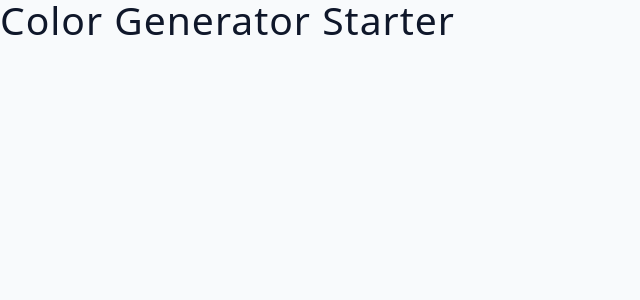
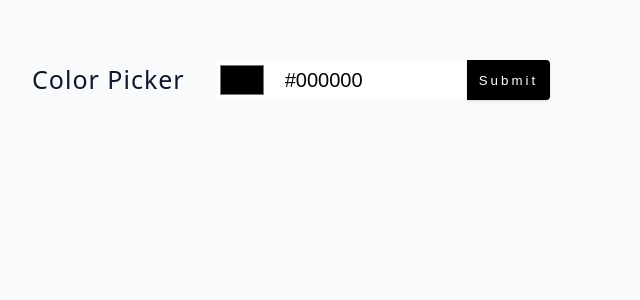
Before and after one commit to season101/Color-Picker, a React (Vite) app: page / in a window 1280 px wide. Shown: the top 300 px of the page, without its empty margins (0-640 px from the left). Built offline with nearby package versions, Linux system fonts and the light colour scheme; the HTML template or start-up script is replaced by a standard one.

Commit message:
Added HTML structure and Basic Form

```diff
--- a/src/App.jsx
+++ b/src/App.jsx
@@ -1,4 +1,10 @@
+import Form from './Form';
 const App = () => {
-  return <h2>Color Generator Starter</h2>;
+  return (
+    <section className="container">
+      <h4>Color Picker</h4>
+      <Form />
+    </section>
+  );
 };
 export default App;
--- /dev/null
+++ b/src/Form.jsx
@@ -0,0 +1,29 @@
+import { useState } from 'react';
+
+const Form = () => {
+  const [color, setColor] = useState('#000000');
+
+  const handleChange = (e) => {
+    setColor(e.target.value);
+  };
+
+  const handleSubmit = (e) => {
+    e.preventDefault();
+    console.log(e.target.value);
+  };
+
+  return (
+    <>
+      <form className="color-form" onSubmit={handleSubmit}>
+        <input type="color" value={color} onChange={handleChange} />
+        <input type="text" value={color} />
+
+        <button type="button" className="btn" style={{ background: color }}>
+          submit
+        </button>
+      </form>
+    </>
+  );
+};
+
+export default Form;
```
Also changed, not shown: src/ColorList.jsx (added, +7 -0 lines), src/SingleColor.jsx (added, +7 -0 lines), 1 other file (tests, documents, lock files or other folders).
